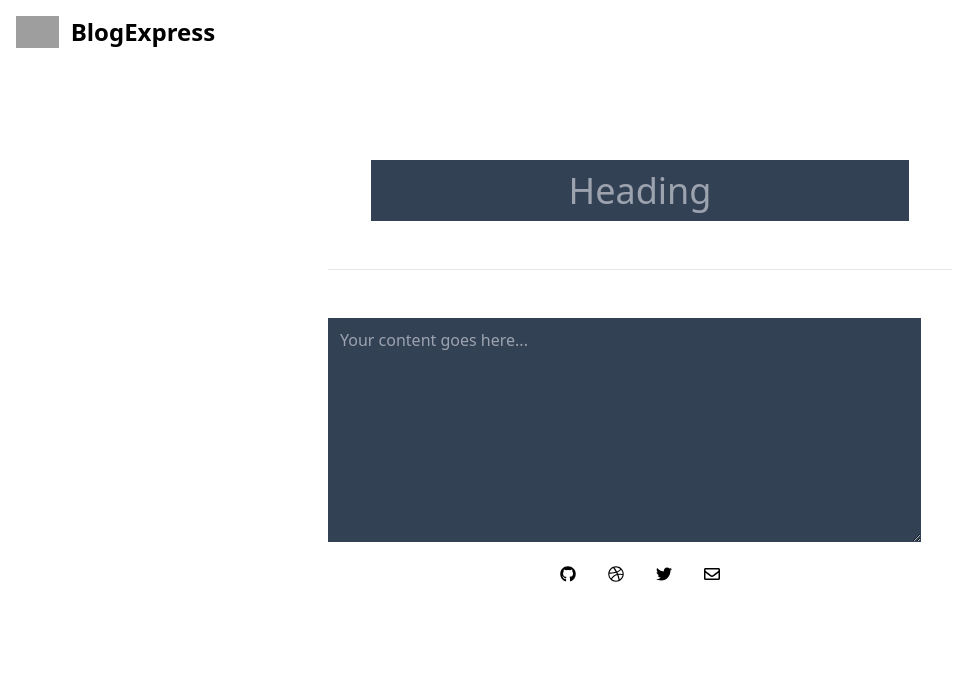
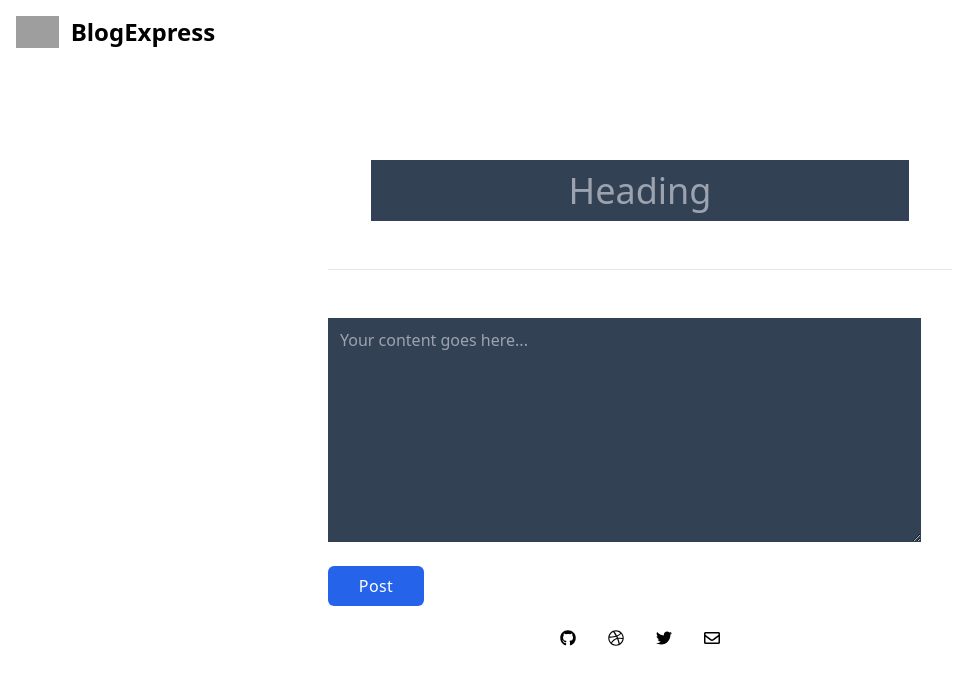
Before and after one commit to 7Biscuits/BlogExpress, a React (Create React App) app: page /create in a window 1280 px wide. Shown: the top 684 px of the page, without its empty margins (0-968 px from the left). Built offline with nearby package versions, Linux system fonts and the light colour scheme; grey boxes are pictures that could not be loaded.

Commit message:
wrote data tranfer logic

```diff
--- a/src/App.js
+++ b/src/App.js
@@ -4,10 +4,15 @@ import Login from "./pages/Login";
 import Signup from "./pages/Signup";
 import Blog from "./pages/Blog";
 import Blogs from "./pages/Blogs";
+import { useState } from "react";
 import CreatePost from "./pages/CreatePost";
 import NoPage from "./pages/NoPage";
 
 export default function App() {
+
+  let [title, setTitle] = useState('')
+  let [content, setContent] = useState('')
+
   return (
     <div className="max-w-full min-h-screen dark:bg-gray-800">
       <Navbar />
@@ -16,12 +21,9 @@ export default function App() {
           <Route path="/">
             <Route path="" element={<Login />} />
             <Route path="/signup" element={<Signup />} />
-            <Route
-              path="post"
-              element={<Blog title="Title" content="Content" user="User" />}
-            />
+            <Route path="blog" element={<Blog title={title} content={content} />} />
             <Route path="posts" element={<Blogs />} />
-            <Route path="create" element={<CreatePost />} />
+            <Route path="create" element={<CreatePost newBlog={(title, content) => { setTitle(title); setContent(content); }} />} />
             <Route path="*" element={<NoPage />} />
           </Route>
         </Routes>
--- a/src/pages/Blog.jsx
+++ b/src/pages/Blog.jsx
@@ -1,8 +1,9 @@
-const Blog = ({ title, content, user }) => {
+const Blog = ({ title, content }) => {
+
   return (
-    <article className="max-w-2xl px-6 py-24 mx-auto space-y-12 dark:bg-gray-800 dark:text-gray-50">
+    <article className="max-w-4xl px-6 py-24 mx-auto space-y-12 dark:bg-gray-800 dark:text-gray-50">
       <div className="w-full mx-auto space-y-4 text-center">
-        <h1 className="text-4xl font-bold leading-tight md:text-5xl">Interdum et malesuada fames ac ante ipsum primis in faucibus?</h1>
+        <h1 className="text-4xl font-light leading-tight md:text-5xl">{title}</h1>
         <p className="text-sm dark:text-gray-400">by {" "}
           <a rel="noopener noreferrer" href="#" target="_blank" className="underline dark:text-violet-400">
             <span itemprop="name">Leroy Jenkins</span> {" "}
@@ -11,14 +12,14 @@ const Blog = ({ title, content, user }) => {
         </p>
       </div>
       <div className="dark:text-gray-100">
-        <p>Insert the actual text content here...</p>
+        <p>{content}</p>
       </div>
       <div className="pt-12 border-t dark:border-gray-700">
         <div className="flex flex-col space-y-4 md:space-y-0 md:space-x-6 md:flex-row">
           <img src="https://source.unsplash.com/75x75/?portrait" alt="" className="self-center flex-shrink-0 w-24 h-24 border rounded-full md:justify-self-start dark:bg-gray-500 dark:border-gray-700" />
           <div className="flex flex-col">
             <h4 className="text-lg font-semibold">Leroy Jenkins</h4>
-            <p className="dark:text-gray-400">Sed non nibh iaculis, posuere diam vitae, consectetur neque. Integer velit ligula, semper sed nisl in, cursus commodo elit. Pellentesque sit amet mi luctus ligula euismod lobortis ultricies et nibh.</p>
+            <p className="dark:text-gray-400">Lorem, ipsum dolor sit amet consectetur adipisicing elit. Atque, sed?</p>
           </div>
         </div>
         <div className="flex justify-center pt-4 space-x-4 align-center">
--- a/src/pages/CreatePost.jsx
+++ b/src/pages/CreatePost.jsx
@@ -1,16 +1,36 @@
-const CreatePost = () => {
+import { useNavigate } from 'react-router-dom'
+
+const CreatePost = (props) => {
+
+  const navigate = useNavigate();
+
+  const handleSubmit = (e) => {
+    e.preventDefault()
+
+    if (!e.target.title.value) return alert('Please enter a title')
+    if (!e.target.content.value) return alert('Please write some content')
+
+    props.newBlog(e.target.title.value, e.target.content.value)
+    navigate('/blog')
+  }
+
   return (
-    <article className="max-w-2xl px-6 py-24 mx-auto space-y-12 dark:bg-gray-800 dark:text-gray-50">
+    <form onSubmit={handleSubmit} className="max-w-2xl px-6 py-24 mx-auto space-y-12 dark:bg-gray-800 dark:text-gray-50">
       <div className="w-full mx-auto space-y-4 text-center">
-        <input className="text-4xl font-extralight leading-tight dark:text-gray-200 bg-slate-700 text-center p-2" placeholder="Heading"></input>
+        <input className="text-4xl font-extralight leading-tight dark:text-gray-200 bg-slate-700 text-center p-2" placeholder="Heading" name="title"></input>
       </div>
       <div className="pt-12 border-t dark:border-gray-700 mx-auto">
         <div className="flex flex-col space-y-4 md:space-y-0 md:space-x-6 md:flex-row">
           {/* <img src="https://source.unsplash.com/75x75/?portrait" alt="" className="self-center flex-shrink-0 w-24 h-24 border rounded-full md:justify-self-start dark:bg-gray-500 dark:border-gray-700" /> */}
           <div className="flex flex-col">
             {/* <h4 className="text-lg font-semibold">Leroy Jenkins</h4> */}
-            <textarea className="dark:text-gray-200 bg-slate-700 font-extralight p-3 leading-tight" placeholder="Your content goes here..." rows={10} cols={60}></textarea>
+            <textarea className="dark:text-gray-200 bg-slate-700 font-extralight p-3 leading-tight" placeholder="Your content goes here..." rows={10} cols={60} name="content"></textarea>
           </div>
+        </div>
+        <div className="mt-6">
+          <button className="w-24 px-4 py-2 tracking-wide text-white transition-colors duration-200 transform bg-blue-600 rounded-md hover:bg-blue-700 focus:outline-none focus:bg-blue-700">
+            Post
+          </button>
         </div>
         <div className="flex justify-center pt-4 space-x-4 align-center">
           <a rel="noopener noreferrer" href="#" aria-label="GitHub" className="p-2 rounded-md dark:text-gray-100 hover:dark:text-violet-400">
@@ -35,7 +55,7 @@ const CreatePost = () => {
           </a>
         </div>
       </div>
-    </article>
+    </form>
   )
 }
 
```
